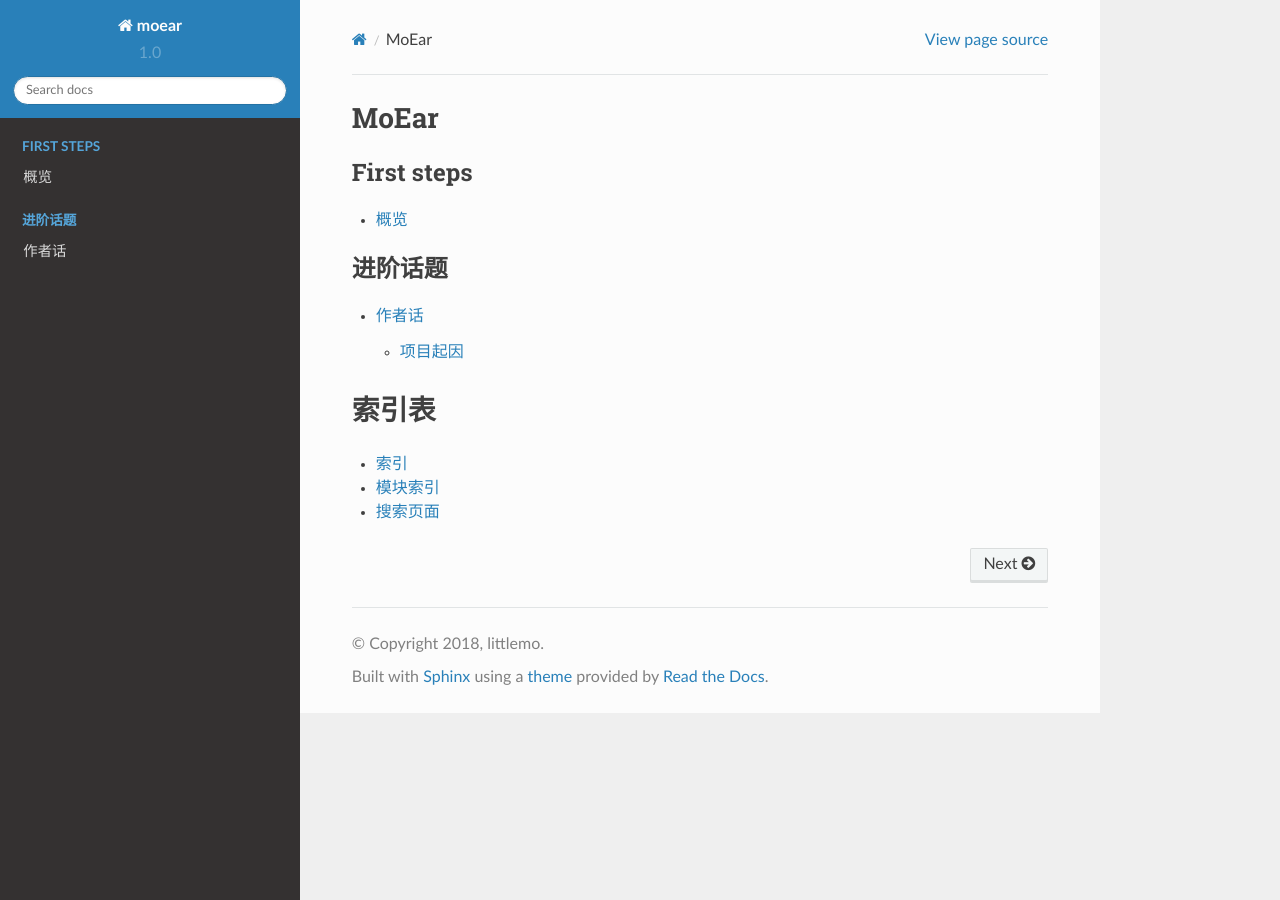
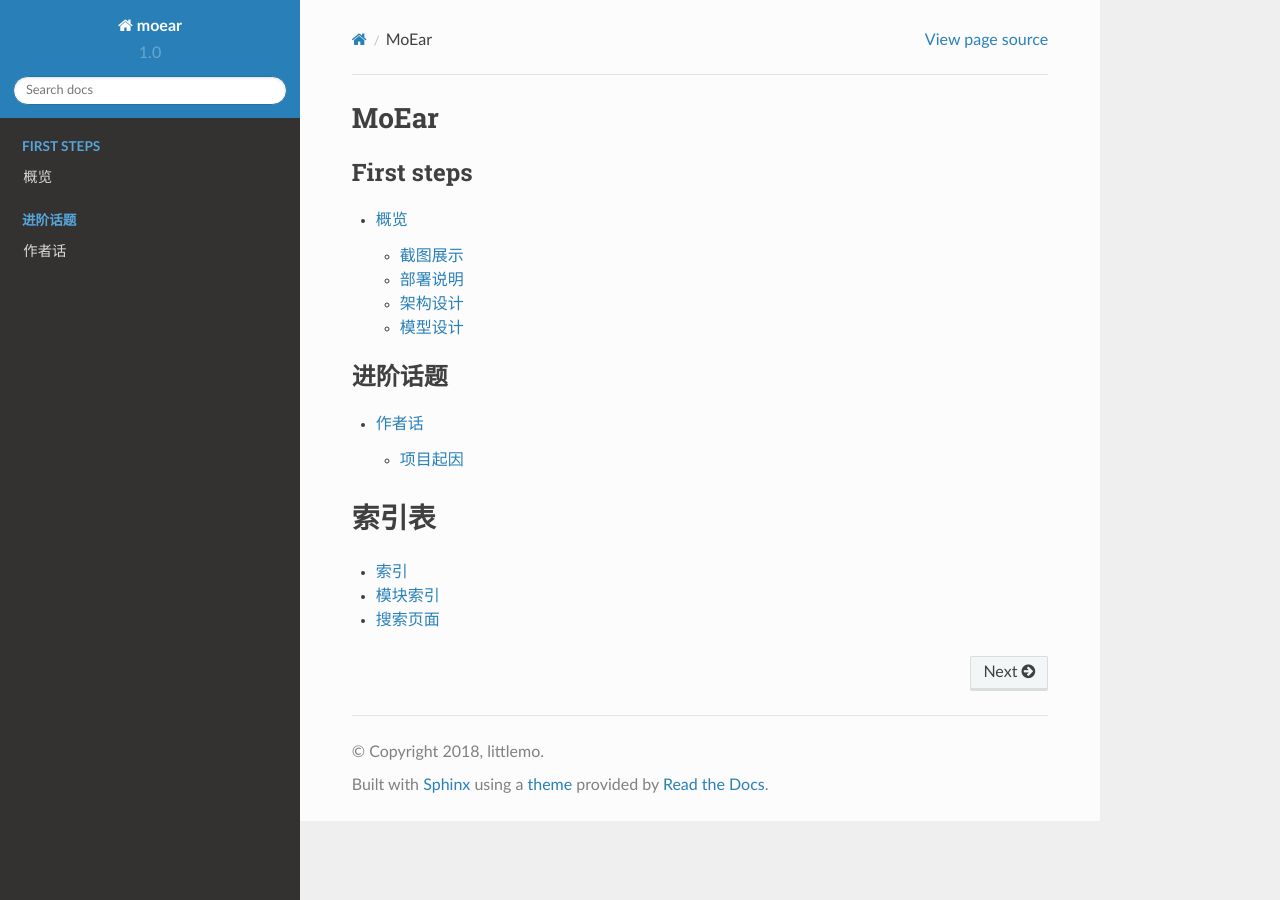
Before and after one commit to littlemo/moear, a Sphinx documentation site: the page built from docs/source/index.rst, in a window 1280 px wide. Built offline with Sphinx 7.4.7 and the Read the Docs theme 2.0.0, drawn with Linux system fonts in a browser that asks for light colours; formulas are drawn with MathJax 3.

Commit message:
F: 设计概览页中的介绍梗概，先定好章节标题

```diff
--- a/docs/source/intro/overview.rst
+++ b/docs/source/intro/overview.rst
@@ -3,3 +3,18 @@
 ====
 概览
 ====
+
+截图展示
+========
+
+
+部署说明
+========
+
+
+架构设计
+========
+
+
+模型设计
+========
```
